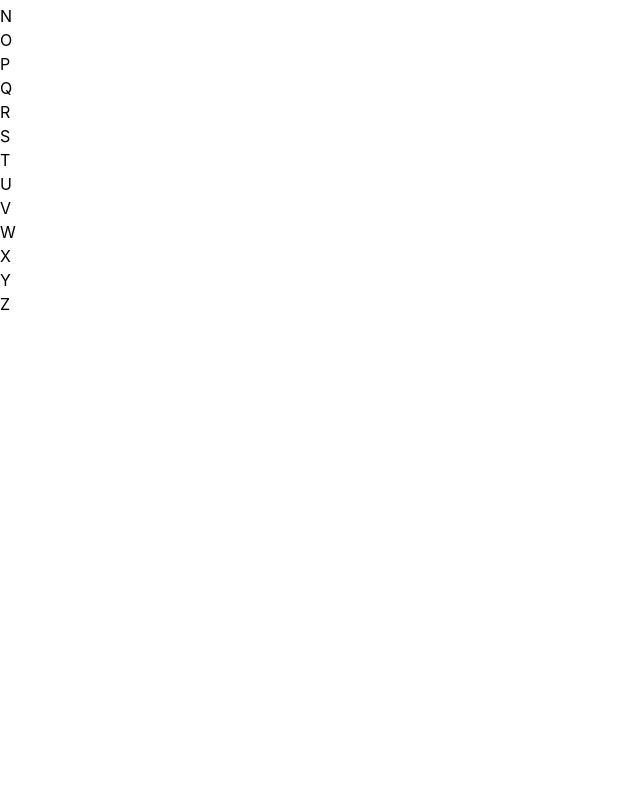
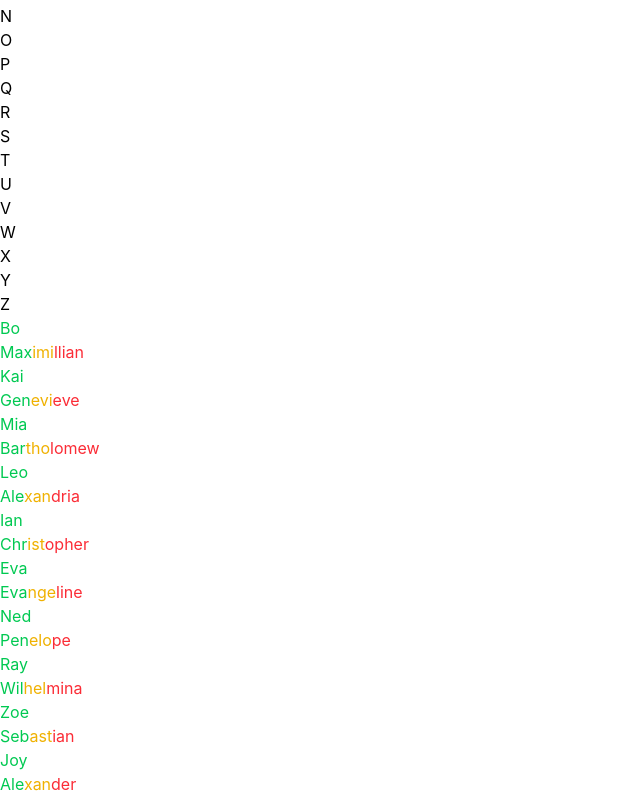
Before and after one commit to Fizzmedia/React-Assignment-2, a React (Vite) app: page / in a window 1280 px wide. Shown: the part 1348-2144 px from the top of the page, without its empty margins (0-640 px from the left). Before the commit the page ends 1664 px from the top, so only its background shows below. Built offline with nearby package versions, Linux system fonts and the light colour scheme.

Commit message:
Added LetterMatching

```diff
--- a/src/App.jsx
+++ b/src/App.jsx
@@ -1,6 +1,7 @@
 import NameList from "./components/RenderingLists/NameList"
 import ReverseLists from "./components/RenderingLists/ReverseLists"
 import Alphabet from "./components/RenderingLists/Alphabet"
+import LetterMatching from "./components/ConditionRendering/LetterMatching"
 
 function App() {
   return (
@@ -8,6 +9,7 @@ function App() {
       <NameList />
       <ReverseLists />
       <Alphabet />
+      <LetterMatching />
     </>
   )
 }
--- a/src/components/ConditionRendering/LetterMatching.jsx
+++ b/src/components/ConditionRendering/LetterMatching.jsx
@@ -0,0 +1,26 @@
+const names = [  "Bo", "Maximillian",  "Kai",  "Genevieve",  "Mia",  "Bartholomew",  "Leo",  "Alexandria",  "Ian",  "Christopher",  "Eva",  "Evangeline",  "Ned",  "Penelope",  "Ray",  "Wilhelmina",  "Zoe",  "Sebastian",  "Joy",  "Alexander"
+]
+
+function LetterMatching() {
+    return(
+        <div>
+            {names.map((name) => (
+                <div key={name}>
+                    <span className="text-green-500">
+                        {name.slice(0, 3)}
+                    </span>
+
+                    <span className="text-yellow-500">
+                        {name.slice(3, 6)}
+                    </span>
+
+                    <span className="text-red-500">
+                        {name.slice(6)}
+                    </span>
+                </div>
+            ))}
+        </div>
+    )
+}
+
+export default LetterMatching
```
